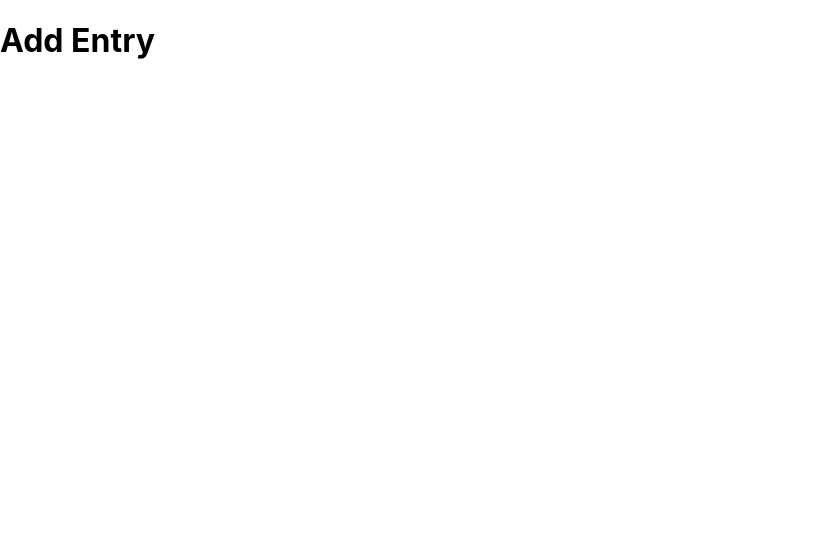
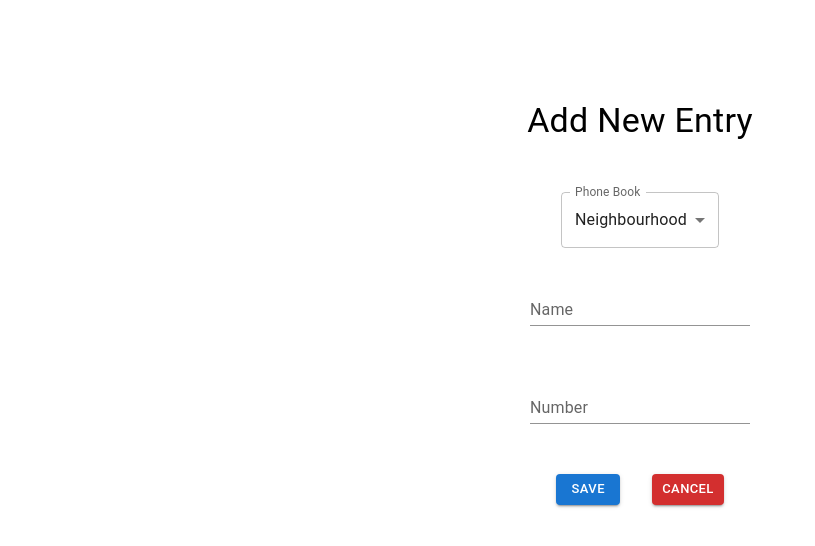
Before and after one commit to EblocksTech/fullstack-developer-phone-book-frontend, a React (Create React App) app: page /add-entry in a window 1280 px wide. Shown: the top 546 px of the page, without its empty margins (0-815 px from the left). Built offline with nearby package versions, Linux system fonts and the light colour scheme.

Commit message:
[Lyle] Begin building out screens and components

```diff
--- a/package.json
+++ b/package.json
@@ -3,6 +3,9 @@
   "version": "0.1.0",
   "private": true,
   "dependencies": {
+    "@emotion/react": "^11.9.0",
+    "@emotion/styled": "^11.8.1",
+    "@mui/material": "^5.8.1",
     "@testing-library/jest-dom": "^5.16.4",
     "@testing-library/react": "^13.2.0",
     "@testing-library/user-event": "^13.5.0",
@@ -10,6 +13,8 @@
     "react-dom": "^18.1.0",
     "react-router-dom": "^5.2.0",
     "react-scripts": "5.0.1",
+    "react-window": "^1.8.7",
+    "styled-components": "^5.2.3",
     "web-vitals": "^2.1.4"
   },
   "scripts": {
--- /dev/null
+++ b/src/components/CustomButtom/CustomButton.js
@@ -0,0 +1,12 @@
+import React from "react";
+import Button from "@mui/material/Button";
+
+const CustomButton = ({children, ...props}) => {
+  return(
+    <Button variant={props.variant} color={props.color} size={props.size  }>
+      {children}
+    </Button>
+  )
+}
+
+export default CustomButton;
--- /dev/null
+++ b/src/components/NumberList/NumberList.js
@@ -0,0 +1,38 @@
+import React from "react";
+import { styled } from '@mui/material/styles';
+import Grid from '@mui/material/Grid';
+import ListItemText from '@mui/material/ListItemText';
+import List from '@mui/material/List';
+import ListItem from '@mui/material/ListItem';
+
+function generate(element) {
+  return [0, 1, 2].map((value) =>
+    React.cloneElement(element, {
+      key: value,
+    }),
+  );
+}
+
+const Demo = styled('div')(({ theme }) => ({
+  backgroundColor: theme.palette.background.paper,
+}));
+
+const NumberList = () => {
+  return(
+    <Demo>
+      <List dense={true}>
+        {generate(
+          <ListItem>
+            <ListItemText
+              primary="Single-line item"
+              secondary="Secondary text"
+            />
+          </ListItem>
+        )}
+      </List>
+    </Demo>
+
+  );
+}
+
+export default NumberList;
--- a/src/pages/add-entry/add-entry.js
+++ b/src/pages/add-entry/add-entry.js
@@ -1,13 +1,80 @@
-import React from "react";
+import { useState } from "react";
+import Paper from '@mui/material/Paper';
+import InputLabel from '@mui/material/InputLabel';
+import MenuItem from '@mui/material/MenuItem';
+import FormControl from '@mui/material/FormControl';
+import Select from '@mui/material/Select';
+import Grid from '@mui/material/Grid';
+import TextField from '@mui/material/TextField';
+import Typography from '@mui/material/Typography';
+import CustomButton from "../../components/CustomButtom/CustomButton";
 
 const AddEntry = () => {
+
+  const tempPhoneBooks = [
+    {id: 1, name: "Neighbourhood"},
+    {id: 2, name: "Bussiness Associates"},
+    {id: 3, name: "Family"}
+  ];
+
+  const [selectedBook, setSelectedBook] = useState(tempPhoneBooks[0].id);
+
+  const handleChange = (event) => {
+    setSelectedBook(event.target.value);
+  };
+
   return(
-    <div>
-      <h1>
-        Add Entry
-      </h1>
-    </div>
-  )
+    <Grid
+      container
+      spacing={0}
+      direction="column"
+      alignItems="center"
+      justifyContent="flex-start"
+      style={{ minHeight: '100vh', marginTop: "100px" }}
+    >
+      <Grid item md={6} style={{marginBottom: "50px"}}>
+        <Typography variant="h4">
+          Add New Entry
+        </Typography>
+      </Grid>
+      <Grid item md={6} style={{marginBottom: "30px"}}>
+        <FormControl>
+            <InputLabel id="demo-simple-select-label">Phone Book</InputLabel>
+            <Select
+            labelId="demo-simple-select-label"
+            id="demo-simple-select"
+            value={selectedBook}
+            label="Phone Book"
+            onChange={handleChange}
+            >
+              {
+                tempPhoneBooks.map((x, key) => <MenuItem value={x.id} key={key}> {x.name} </MenuItem>)
+              }
+            </Select>
+          </FormControl>
+      </Grid>
+      <Grid item md={6} style={{marginBottom: "50px"}}>
+        <FormControl>
+          <TextField id="text-name" label="Name" variant="standard" />
+        </FormControl>
+      </Grid>
+      <Grid item md={6} style={{marginBottom: "50px"}}>
+        <FormControl>
+          <TextField id="text-number" label="Number" variant="standard" />
+        </FormControl>
+      </Grid>
+      <Grid item md={6}>
+        <Grid container direction="row" spacing={4}>
+          <Grid item >
+            <CustomButton variant="contained" size="small" >Save</CustomButton>
+          </Grid>
+          <Grid item>
+            <CustomButton variant="contained" size="small" color="error">Cancel</CustomButton>
+          </Grid>
+        </Grid>
+      </Grid>
+    </Grid>
+  );
 }
 
 export default AddEntry
--- a/src/pages/add-phone-book/add-phone-book.js
+++ b/src/pages/add-phone-book/add-phone-book.js
@@ -1,10 +1,41 @@
 import React from "react";
+import Grid from '@mui/material/Grid';
+import TextField from '@mui/material/TextField';
+import Typography from '@mui/material/Typography';
+import CustomButton from "../../components/CustomButtom/CustomButton";
+import FormControl from '@mui/material/FormControl';
 
 const AddPhoneBook = () => {
   return(
-    <h1>
-      Add Phone Book
-    </h1>
+    <Grid
+      container
+      spacing={0}
+      direction="column"
+      alignItems="center"
+      justifyContent="flex-start"
+      style={{ minHeight: '100vh', marginTop: "100px" }}
+    >
+      <Grid item md={6} style={{marginBottom: "50px"}}>
+        <Typography variant="h4">
+          Add New Phone Book
+        </Typography>
+      </Grid>
+      <Grid item md={6} style={{marginBottom: "50px"}}>
+        <FormControl>
+          <TextField id="text-name" label="Name" variant="standard" />
+        </FormControl>
+      </Grid>
+      <Grid item md={6}>
+        <Grid container direction="row" spacing={4}>
+          <Grid item >
+            <CustomButton variant="contained" size="small" >Save</CustomButton>
+          </Grid>
+          <Grid item>
+            <CustomButton variant="contained" size="small" color="error">Cancel</CustomButton>
+          </Grid>
+        </Grid>
+      </Grid>
+    </Grid>
   )
 }
 
--- a/src/pages/phone-book/phone-book.js
+++ b/src/pages/phone-book/phone-book.js
@@ -1,10 +1,63 @@
-import React from "react";
+import React, { useState } from "react";
+import Grid from '@mui/material/Grid';
+import TextField from '@mui/material/TextField';
+import Typography from '@mui/material/Typography';
+import NumberList from "../../components/NumberList/NumberList";
+import FormControl from '@mui/material/FormControl';
+import InputLabel from '@mui/material/InputLabel';
+import Select from '@mui/material/Select';
+import MenuItem from '@mui/material/MenuItem';
 
 const PhoneBook = () => {
+
+  const tempPhoneBooks = [
+    {id: 1, name: "All"},
+    {id: 2, name: "Neighbourhood"},
+    {id: 3, name: "Bussiness Associates"},
+    {id: 4, name: "Family"}
+  ];
+
+  const [selectedBook, setSelectedBook] = useState(tempPhoneBooks[0].id);
+
+  const handleChange = (event) => {
+    setSelectedBook(event.target.value);
+  };
+
+
   return(
-    <h1>
-      Phone Book
-    </h1>
+    <Grid
+    container
+    spacing={0}
+    direction="column"
+    alignItems="center"
+    justifyContent="flex-start"
+    style={{ minHeight: '100vh', marginTop: "100px" }}
+    >
+      <Grid item md={6} style={{marginBottom: "30px"}}>
+        <FormControl>
+            <InputLabel id="demo-simple-select-label">Phone Book</InputLabel>
+            <Select
+            labelId="demo-simple-select-label"
+            id="demo-simple-select"
+            value={selectedBook}
+            label="Phone Book"
+            onChange={handleChange}
+            >
+              {
+                tempPhoneBooks.map((x, key) => <MenuItem value={x.id} key={key}> {x.name} </MenuItem>)
+              }
+            </Select>
+          </FormControl>
+      </Grid>
+      <Grid item md={6} style={{marginBottom: "50px"}}>
+        <FormControl>
+          <TextField id="text-name" label="Filter" variant="standard" />
+        </FormControl>
+      </Grid>
+      <Grid item md={6} style={{marginBottom: "50px"}}>
+        <NumberList />
+      </Grid>
+    </Grid>
   )
 }
 
```
Also changed, not shown: 1 other file (tests, documents, lock files or other folders).
